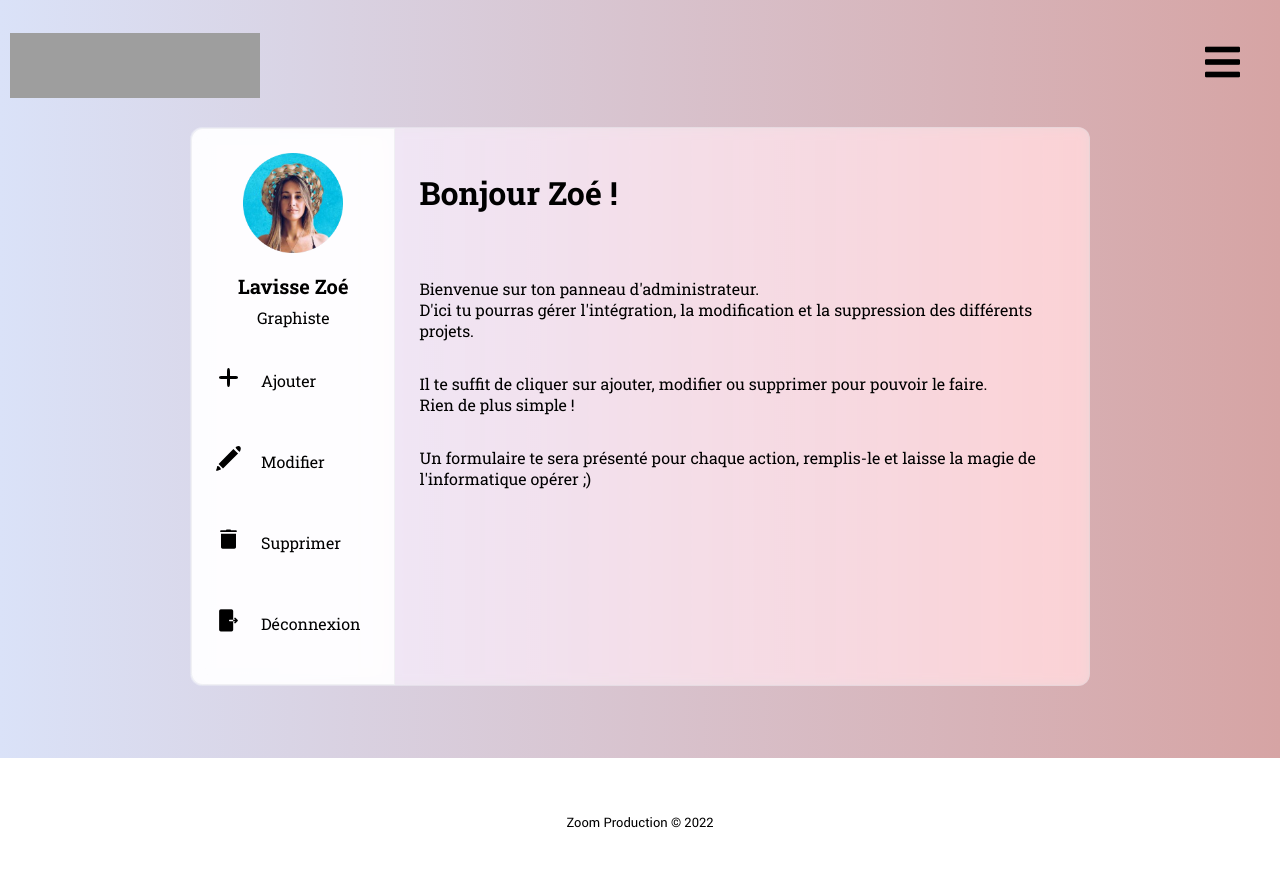
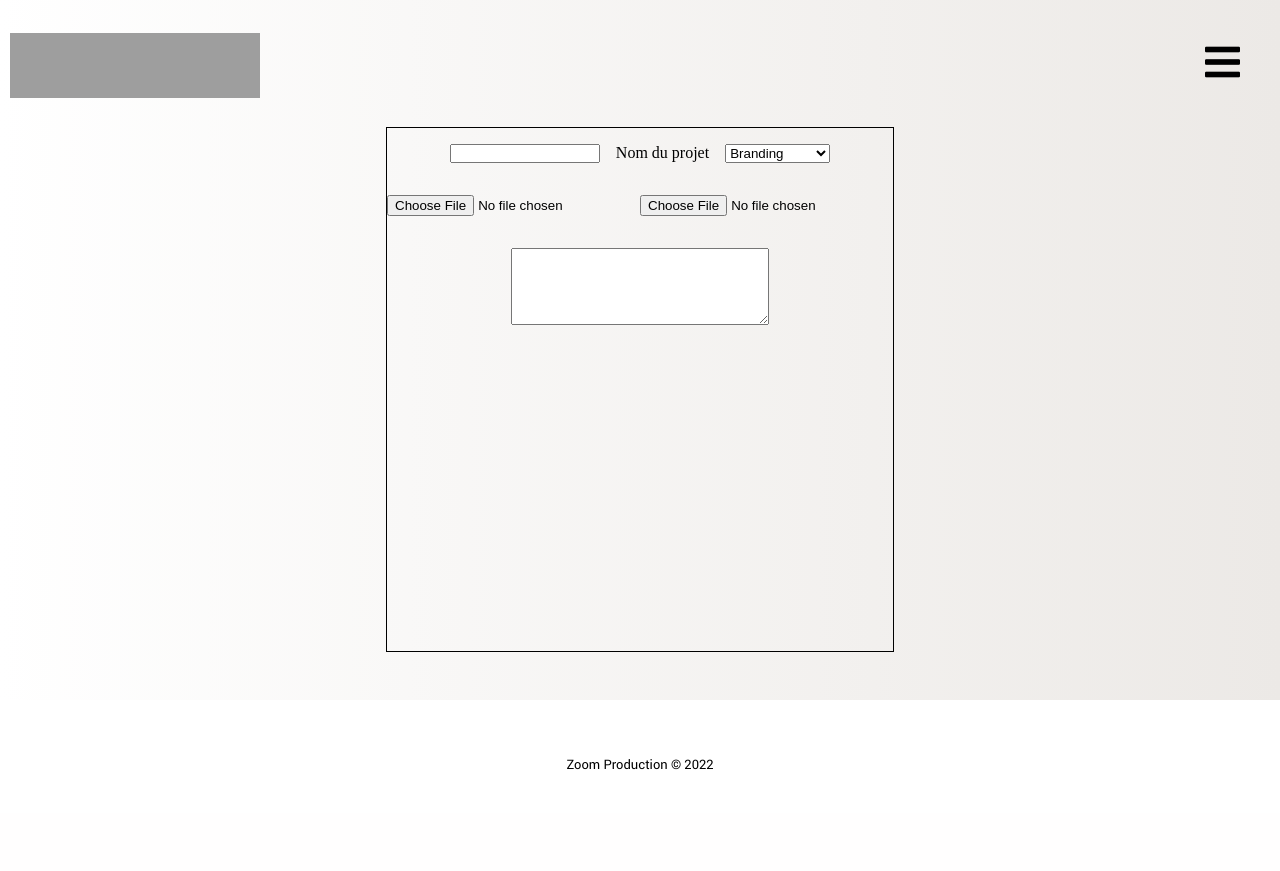
Before and after one commit to Menztel/Zoom-production, a PHP site: page /admin_page.php in a window 1280 px wide. After the commit the page ends 770 px from the top, so only its background shows below. Run offline with PHP 8.4, Linux system fonts and the light colour scheme; style sheets or scripts are compiled from the project's sources; some libraries are stand-ins or nearby versions; grey boxes are pictures that could not be loaded.

Commit message:
First step to create add project form & deleted admin folder

```diff
--- a/admin_page.php
+++ b/admin_page.php
@@ -17,7 +17,7 @@
         <div class="main-content" id="admin-content">
 
 
-            <div class="glassmorph-dashboard">
+            <!--<div class="glassmorph-dashboard">
                 <div class="profil-container">
                     <div class="circle-profil">
                         <img src="./assets/avatar.png" alt="profil picture">
@@ -60,6 +60,33 @@
                 </div>
 
 
+                </div>-->
+
+                <div class="add-project">
+
+                    <form action="">
+
+                        <div class="name-project">
+                            <input id="project-title" type="text" name="project-title">
+                            <label for="project-title">Nom du projet</label>
+                            <select name="project-name" id="">
+                                <option value="Branding">Branding</option>
+                                <option value="Photographie">Photographie</option>
+                                <option value="Motion design">Motion design</option>
+                                <option value="Illustration">Illustration</option>
+                                <option value="Edition">Edition</option>
+                                <option value="Evenementiel">Evenementiel</option>
+                            </select>
+                        </div>
+
+                        <div class="input-images">
+                        <input type="file" name="project-image" title=" ">
+                        <input type="file" name="project-annexe-images" title=" ">
+                        </div>
+
+                        <textarea name="text-annexe" id="" cols="30" rows="5"></textarea>
+                    </form>
+
                 </div>
 
         <script src="js/script.js"></script>
@@ -68,6 +95,6 @@
         <?php
             include('includes/footer.php');
         ?>
-    </body>
+     </body>
 
 </html>
--- a/css/style.scss
+++ b/css/style.scss
@@ -931,9 +931,9 @@
 
   .body-gradient
   {
-    background: #DAE2F8;  /* fallback for old browsers */
-    background: -webkit-linear-gradient(to left, #D6A4A4, #DAE2F8);  /* Chrome 10-25, Safari 5.1-6 */
-    background: linear-gradient(to left, #D6A4A4, #DAE2F8); /* W3C, IE 10+/ Edge, Firefox 16+, Chrome 26+, Opera 12+, Safari 7+ */
+    background: #ECE9E6;  /* fallback for old browsers */
+    background: -webkit-linear-gradient(to right, #FFFFFF, #ECE9E6);  /* Chrome 10-25, Safari 5.1-6 */
+    background: linear-gradient(to right, #FFFFFF, #ECE9E6); /* W3C, IE 10+/ Edge, Firefox 16+, Chrome 26+, Opera 12+, Safari 7+ */
   }
 
   #admin-content
@@ -950,11 +950,11 @@
     width: 900px;
     display: flex;
     justify-content: center;
-    backdrop-filter: blur(6px) saturate(200%);
-    -webkit-backdrop-filter: blur(6px) saturate(200%);
-    background-color: rgba(255, 255, 255, 0.5);
+    backdrop-filter: blur(16px) saturate(180%);
+    -webkit-backdrop-filter: blur(16px) saturate(180%);
+    background-color: rgba(255, 255, 255, 0.6);
     border-radius: 12px;
-    border: 1px solid rgba(209, 213, 219, 0.3);
+    border: 1px solid rgb(112, 112, 112, 0.3);
   }
 
 
@@ -966,12 +966,12 @@
     flex-direction: column;
     align-items: center;
     padding: 1.5rem;
-    backdrop-filter: blur(11px) saturate(200%);
-    -webkit-backdrop-filter: blur(11px) saturate(200%);
-    background-color: rgba(255, 255, 255, 0.81);
+    backdrop-filter: blur(25px) saturate(200%);
+    -webkit-backdrop-filter: blur(25px) saturate(200%);
+    background-color: rgba(255, 255, 255, 1);
     border-top-left-radius: 12px;
     border-bottom-left-radius: 12px;
-    border: 1px solid rgba(209, 213, 219, 0.3);
+    border: 1px solid rgb(112, 112, 112, 0.3);
   }
 
   .profil-container .circle-profil
@@ -1081,3 +1081,39 @@
 {
   margin-top: 2rem;
 }
+
+
+
+/*  ADD PROJECT FORM  */
+
+.add-project
+{
+  border: 1px solid;
+}
+
+.add-project > form
+{
+  display: flex;
+  flex-direction: column;
+  align-items: center;
+  gap: 2rem;
+}
+
+
+.add-project > form .name-project
+{
+  margin-top: 1rem;
+  display: flex;
+  gap: 1rem;
+}
+
+.add-project > form .name-project > input
+{
+  width: 150px;
+}
+
+.add-project .input-images
+{
+  display: flex;
+  justify-content: center;
+}
--- a/project_integration/create_project.php
+++ b/project_integration/create_project.php
@@ -75,7 +75,7 @@ include('../includes/bdd.php');
             $statement = $bdd->prepare($q);
             if($statement !== false) {
                 $result = $statement->execute([
-                                                'title' => $_POST['title-project'],
+                                                'title' => $_POST['project-title'],
                                                 'image' => isset($fileName) ? $fileName : '',
                                                 'page_name' => $_POST['page-name-project']
                 ]);
```
Also changed, not shown: admin/admin_sheet.css (deleted, +0 -126 lines).
